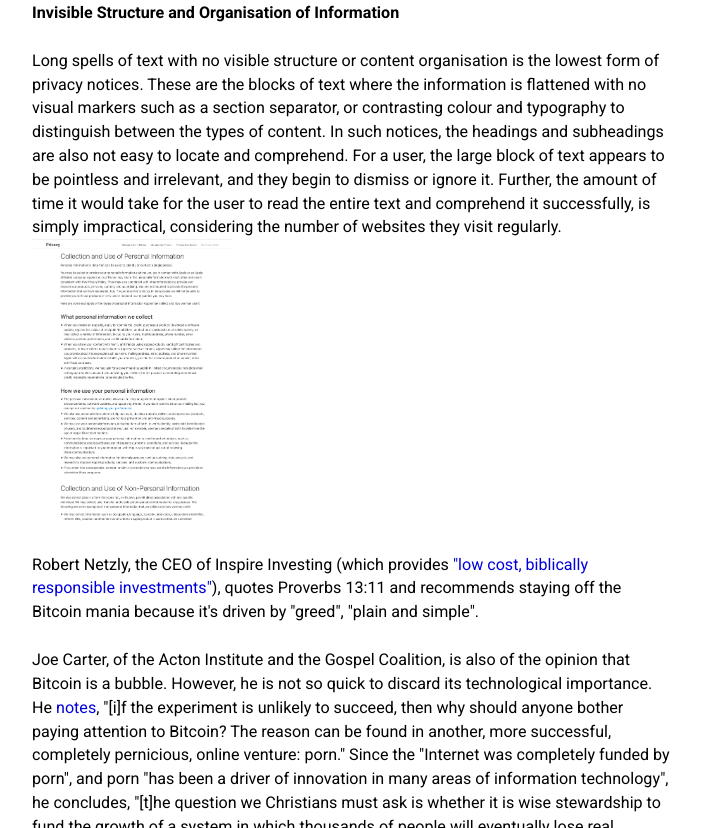
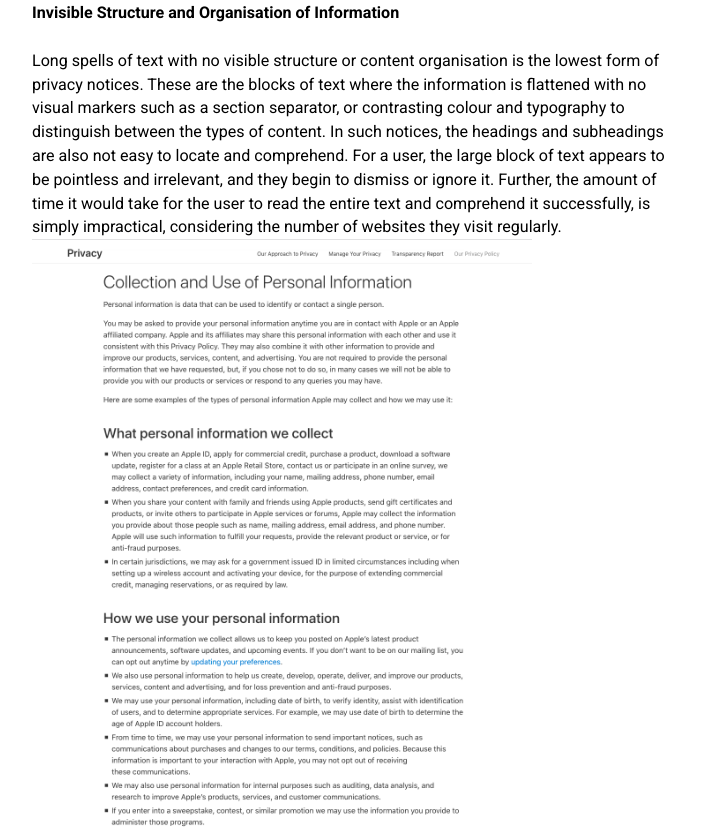
Before and after one commit to saumyaanaidu/saumyaanaidu.github.io, a plain HTML site: page writing/holy-bitcoin.html in a window 1280 px wide. Shown: the part 1972-2800 px from the top of the page, without its empty margins (288-989 px from the left). Drawn offline with Linux system fonts and the light colour scheme; files whose address does not match are found by name.

Commit message:
Update holy-bitcoin.html

```diff
--- a/writing/holy-bitcoin.html
+++ b/writing/holy-bitcoin.html
@@ -44,7 +44,7 @@
 
         <p><b>Invisible Structure and Organisation of Information</b></p>
         <p>Long spells of text with no visible structure or content organisation is the lowest form of privacy notices. These are the blocks of text where the information is flattened with no visual markers such as a section separator, or contrasting colour and typography to distinguish between the types of content. In such notices, the headings and subheadings are also not easy to locate and comprehend. For a user, the large block of text appears to be pointless and irrelevant, and they begin to dismiss or ignore it. Further, the amount of time it would take for the user to read the entire text and comprehend it successfully, is simply impractical, considering the number of websites they visit regularly.</p>
-        <img width="200"
+        <img width="500"
              src="/Users/saumyaa/Documents/GitHub/saumyaanaidu.github.io/img/ApplePrivacyNotice_TextBlock.png"
              alt="Lengthy text in Apple's Privacy Notice">
         <p>Robert Netzly, the CEO of Inspire Investing (which provides <a href="https://www.inspireinvesting.com/2018/01/12/should-christians-invest-in-bitcoin/">"low cost, biblically responsible investments"</a>), quotes Proverbs 13:11 and recommends staying off the Bitcoin mania because it's driven by "greed", "plain and simple".</p>
```
